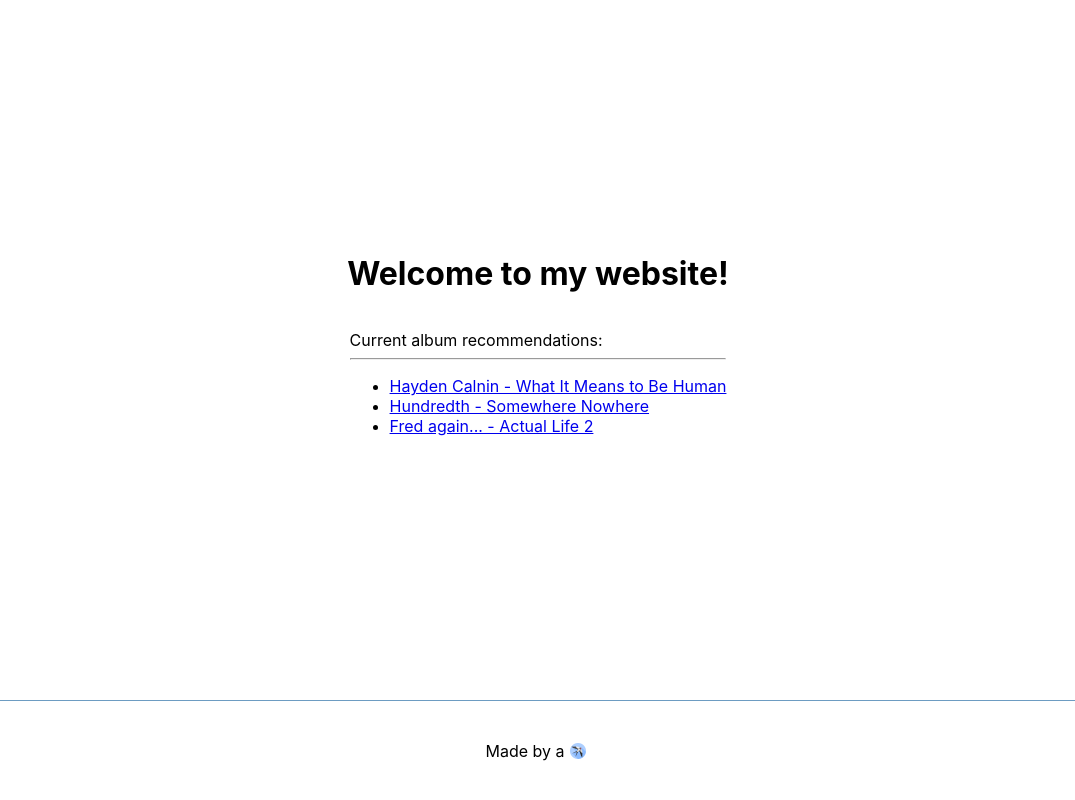
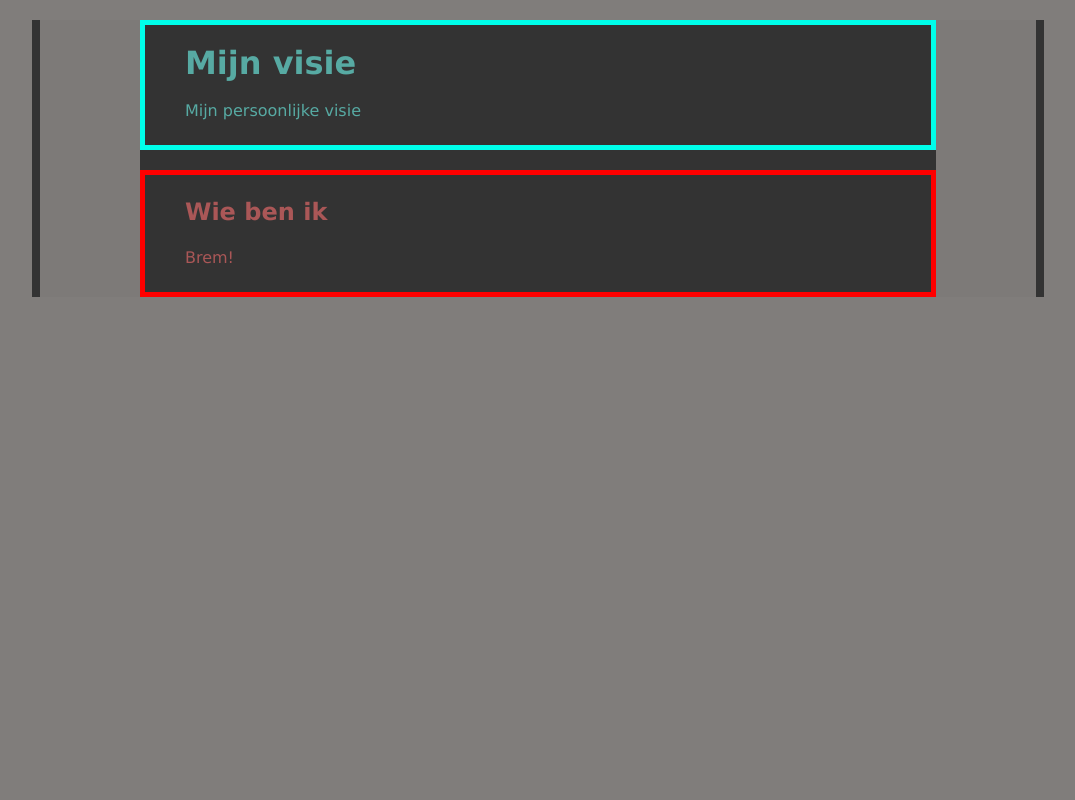
Before and after one commit to bramdelisse/website, a Next.js app: page / in a window 1280 px wide. Shown: the whole page, without its empty margins (102-1177 px from the left). Built offline with nearby package versions, Linux system fonts and the light colour scheme.

Commit message:
First effort to make index.html and globals.css my own

```diff
--- a/pages/index.js
+++ b/pages/index.js
@@ -7,23 +7,24 @@ export default function Home() {
     <div className="container">
       <Head>
         <title>Brems website!</title>
-        <link rel="shortcut icon" type="image/png"  href="/favicon.png" />
+        <link rel="shortcut icon" type="image/png"  href="./favicon.png" />
       </Head>
 
-      <main>
-        <Header title="Welcome to my website!" />
-        <p className="description">
-          Current album recommendations:
-          <hr />
-          <ul>
-            <li><a title="album_of_the_week" href="https://open.spotify.com/album/2zUWGNHT5fGrNW52apQa9q?si=760s8UcLT12BFv-HC6mw_A" target="_blank" rel="noopener noreferrer">Hayden Calnin - What It Means to Be Human</a> </li>
-            <li><a title="album_of_the_week" href="https://open.spotify.com/album/0fk3Dd2Cz7esxje40DHoQQ?si=Na5lEB5KSv22yrRbmsSBOQ" target="_blank" rel="noopener noreferrer">Hundredth - Somewhere Nowhere</a> </li>
-            <li><a title="album_of_the_week" href="https://open.spotify.com/album/0SFtIrRytNI4kcf93Tbhdf?si=74e65c03b1e845b0" target="_blank" rel="noopener noreferrer">Fred again... - Actual Life 2</a> </li>
-          </ul>
-        </p>
-      </main>
+      <body>
+        <div class="container">
 
-      <Footer />
+          <div class="box-1">
+            <h1>Mijn visie</h1>
+            <p>Mijn persoonlijke visie</p>
+          </div>
+
+          <div class="box-2">
+            <h2>Wie ben ik</h2>
+            <p>Brem!</p>
+          </div>
+
+        </div>
+      </body>
     </div>
   )
 }
--- a/styles/globals.css
+++ b/styles/globals.css
@@ -1,35 +1,64 @@
-html,
-body {
-  padding: 0;
-  margin: 0;
-  font-family: -apple-system, BlinkMacSystemFont, Segoe UI, Roboto, Oxygen, Ubuntu, Cantarell,
-    Fira Sans, Droid Sans, Helvetica Neue, sans-serif;
+body{
+  background-color:#7e7b79fb;
+  color:#000000;
+
+  font-family: Verdana, Geneva, sans-serif;
+  font-size:16px;
+  font-weight:normal;
+
+  line-height:1.6em;
 }
 
-* {
-  box-sizing: border-box;
+.container {
+  width:80%;
+  margin:auto;
+  background-color:#333333;
 }
 
-main {
-  padding: 5rem 0;
-  flex: 1;
-  display: flex;
-  flex-direction: column;
-  justify-content: center;
-  align-items: center;
+/* ========== BOXES ========== */
+.box-1{
+  background-color:#333333;
+  color:rgb(87, 170, 163);
+
+  border: 5px rgb(0, 255, 234) solid;
+
+  padding:5px 40px;
+  margin:20px 0;
 }
 
+.box-2{
+  background-color:#333333;
+  color:rgb(170, 87, 87);
+
+  border: 5px rgb(255, 0, 0) solid;
+
+  padding:5px 40px;
+  margin:20px 0;
+}
+
+
+/* ========== LINKS ========== */
+a{
+  text-decoration: none;
+  color:#000000;
+}
+
+a:hover{
+  color:red;
+}
+
+a:active{
+  color:green;
+}
+
+a:visited{
+  color:#000000;
+}
+
+/* ========== CODE ========== */
 code {
   background: #fafafa;
   border-radius: 5px;
   padding: 0.75rem;
   font-family: Menlo, Monaco, Lucida Console, Courier New, monospace;
 }
-
-.container {
-  height: 100vh;
-  display: flex;
-  flex-direction: column;
-  justify-content: center;
-  align-items: center;
-}
```
Also changed, not shown: images/favicon.png (renamed from public/favicon.png), images/netliheart.svg (renamed from public/netliheart.svg).
